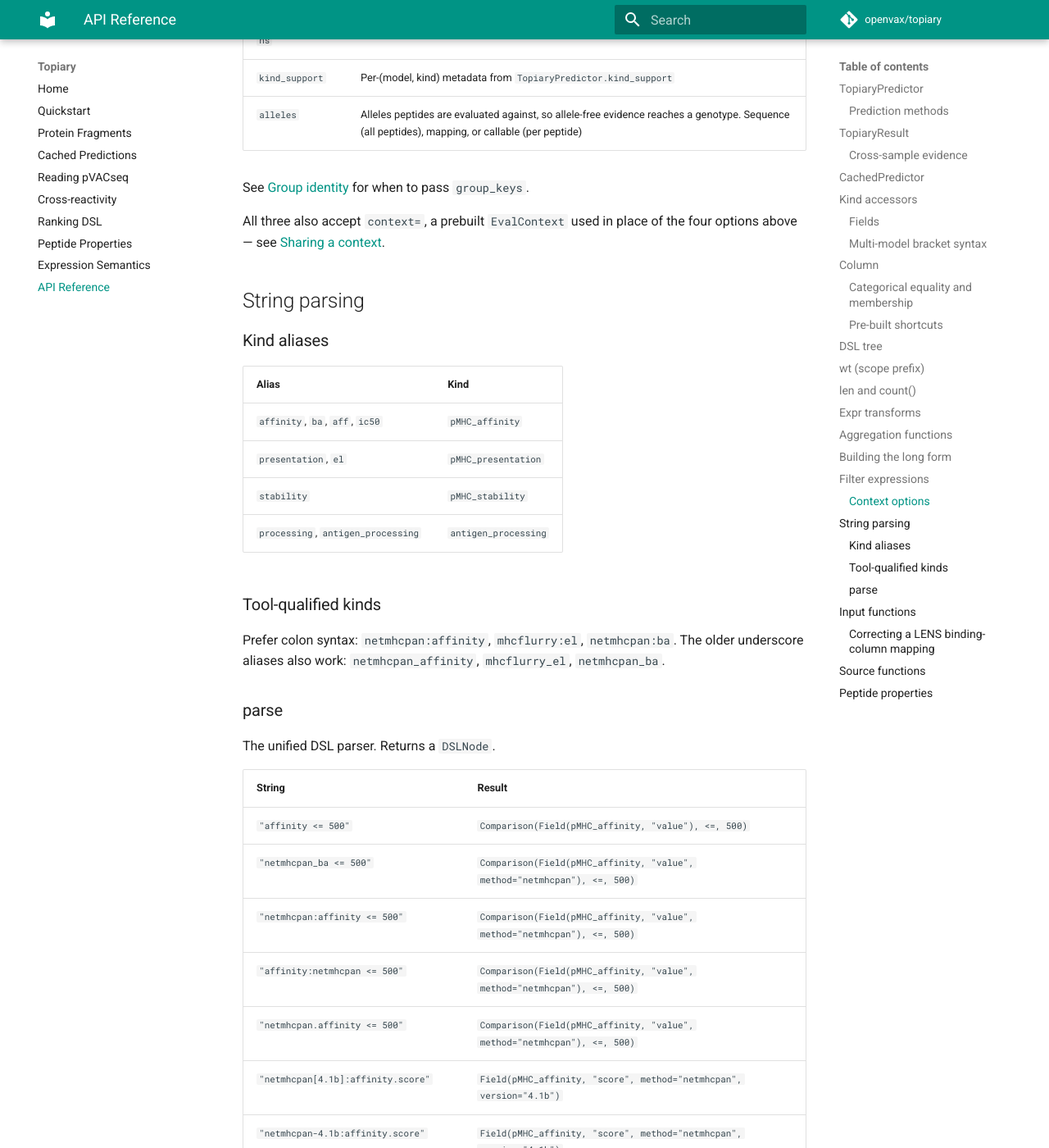
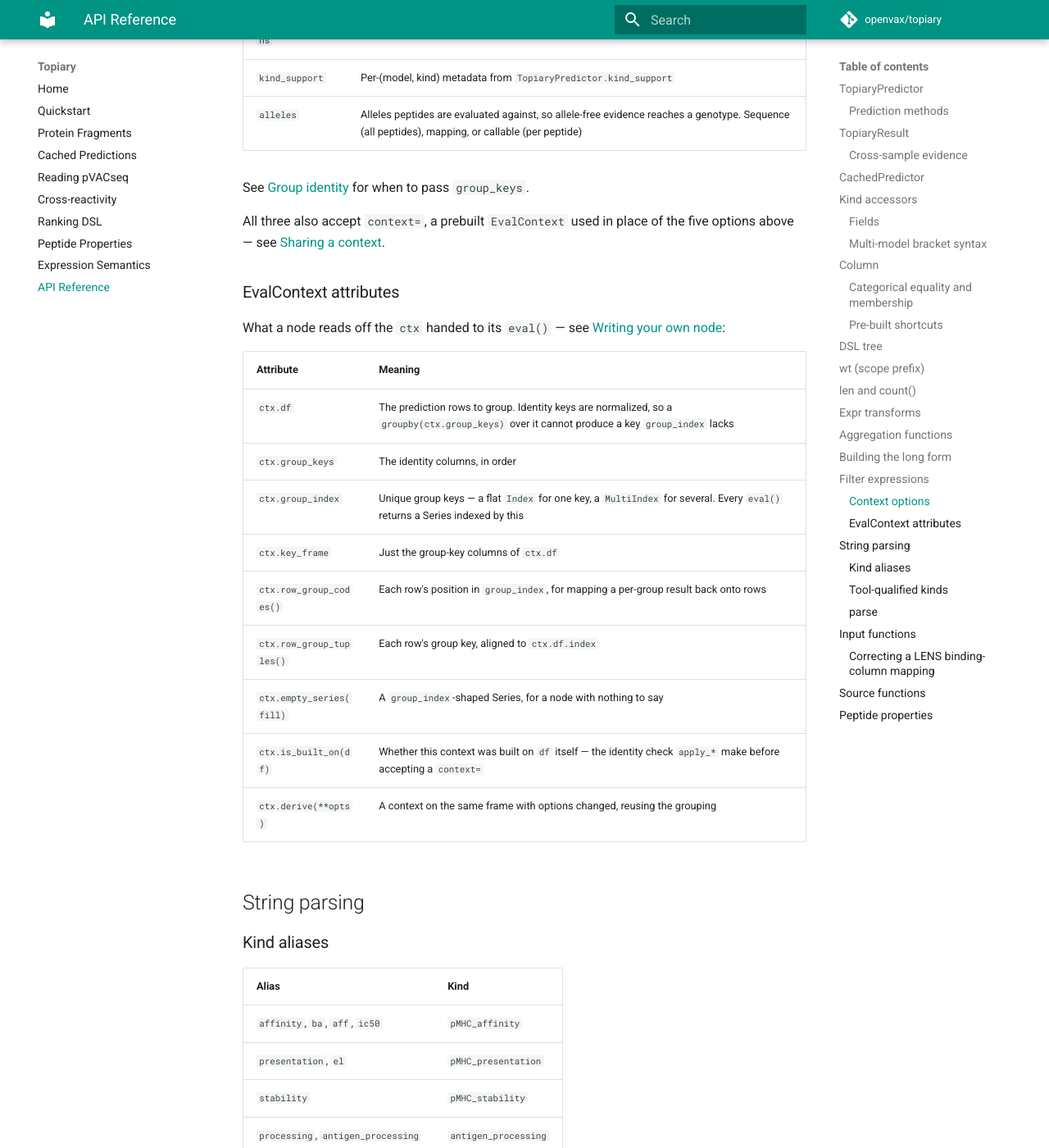
Before and after one commit to openvax/topiary, an MkDocs documentation site: the page built from docs/api.md, in a window 1280 px wide and 1400 px high, scrolled down 10457 px. Shown: the whole window at 82% size. Built offline with MkDocs 1.6.1 and Material for MkDocs 9.7.7, drawn with Linux system fonts in a browser that asks for light colours; comment, search, counter and statistics services are not loaded; some of the changed text lies outside the part shown.

Commit message:
Document the EvalContext surface a custom node reads
docs/api.md described the options forwarded to EvalContext but never
the attributes a node's eval() actually reads, which is the half a
consumer writing a node needs. Add that table, cross-linked to the new
docs/ranking.md section.

Also correct "four keyword-only options" to five in both places it
appears: the table beneath already listed five, default_versions
having been added without updating the prose.

Claude-Session: https://claude.ai/code/session_01AgA7gi5ynUA8BjHfxLshGc

```diff
--- a/docs/api.md
+++ b/docs/api.md
@@ -318,7 +318,7 @@ Apply with `apply_filter(df, node)` and `apply_sort(df, [nodes])`.
 
 ### Context options
 
-`apply_filter`, `apply_sort` and `evaluate_scores` share four keyword-only
+`apply_filter`, `apply_sort` and `evaluate_scores` share five keyword-only
 options, all forwarded to `EvalContext`:
 
 | Option | Meaning |
@@ -332,8 +332,25 @@ options, all forwarded to `EvalContext`:
 See [Group identity](ranking.md#group-identity) for when to pass `group_keys`.
 
 All three also accept `context=`, a prebuilt `EvalContext` used in place
-of the four options above — see [Sharing a
+of the five options above — see [Sharing a
 context](ranking.md#sharing-a-context).
+
+### EvalContext attributes
+
+What a node reads off the `ctx` handed to its `eval()` — see [Writing your
+own node](ranking.md#writing-your-own-node):
+
+| Attribute | Meaning |
+|-----------|---------|
+| `ctx.df` | The prediction rows to group. Identity keys are normalized, so a `groupby(ctx.group_keys)` over it cannot produce a key `group_index` lacks |
+| `ctx.group_keys` | The identity columns, in order |
+| `ctx.group_index` | Unique group keys — a flat `Index` for one key, a `MultiIndex` for several. Every `eval()` returns a Series indexed by this |
+| `ctx.key_frame` | Just the group-key columns of `ctx.df` |
+| `ctx.row_group_codes()` | Each row's position in `group_index`, for mapping a per-group result back onto rows |
+| `ctx.row_group_tuples()` | Each row's group key, aligned to `ctx.df.index` |
+| `ctx.empty_series(fill)` | A `group_index`-shaped Series, for a node with nothing to say |
+| `ctx.is_built_on(df)` | Whether this context was built on `df` itself — the identity check `apply_*` make before accepting a `context=` |
+| `ctx.derive(**opts)` | A context on the same frame with options changed, reusing the grouping |
 
 ## String parsing
 
```
